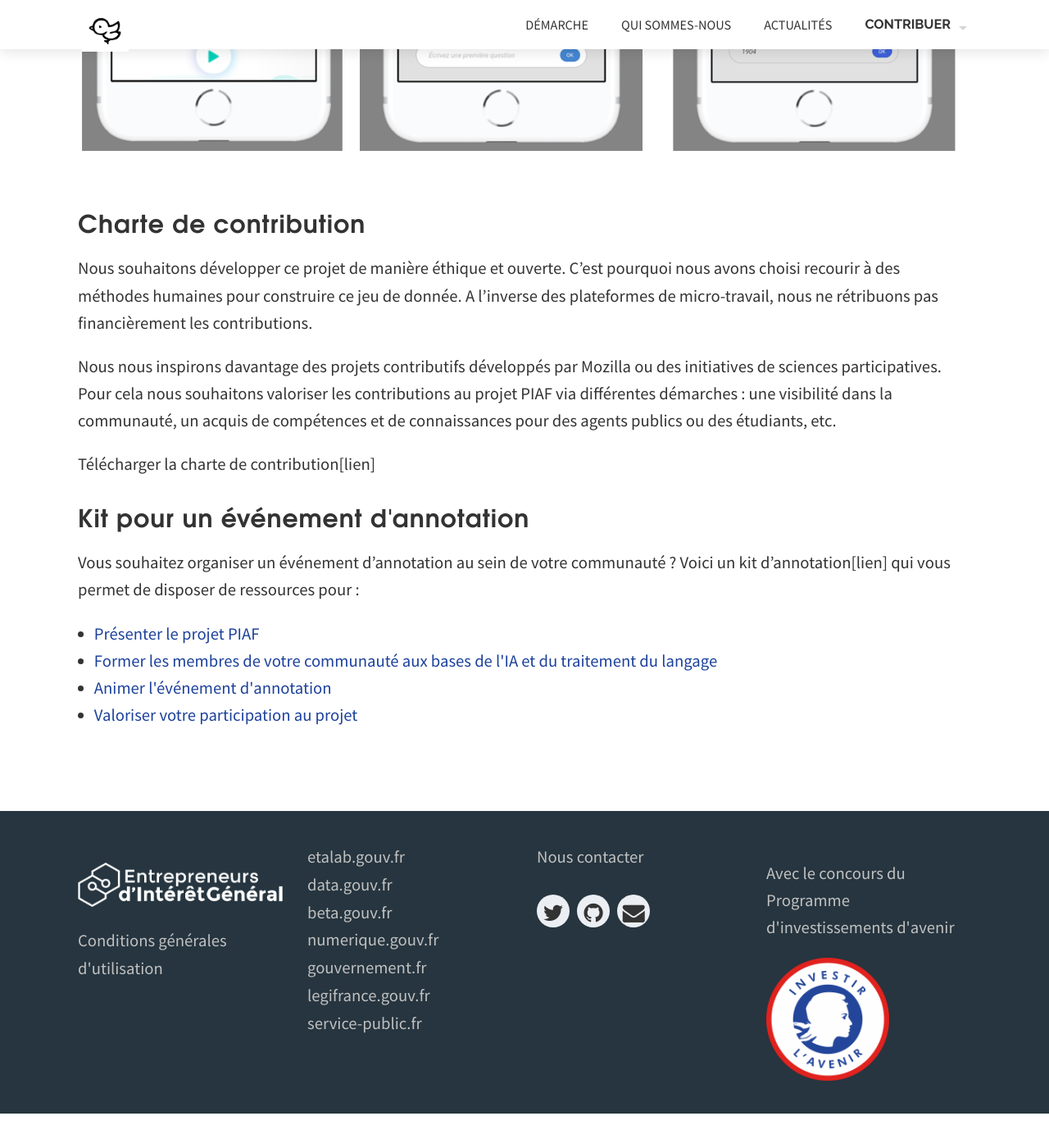
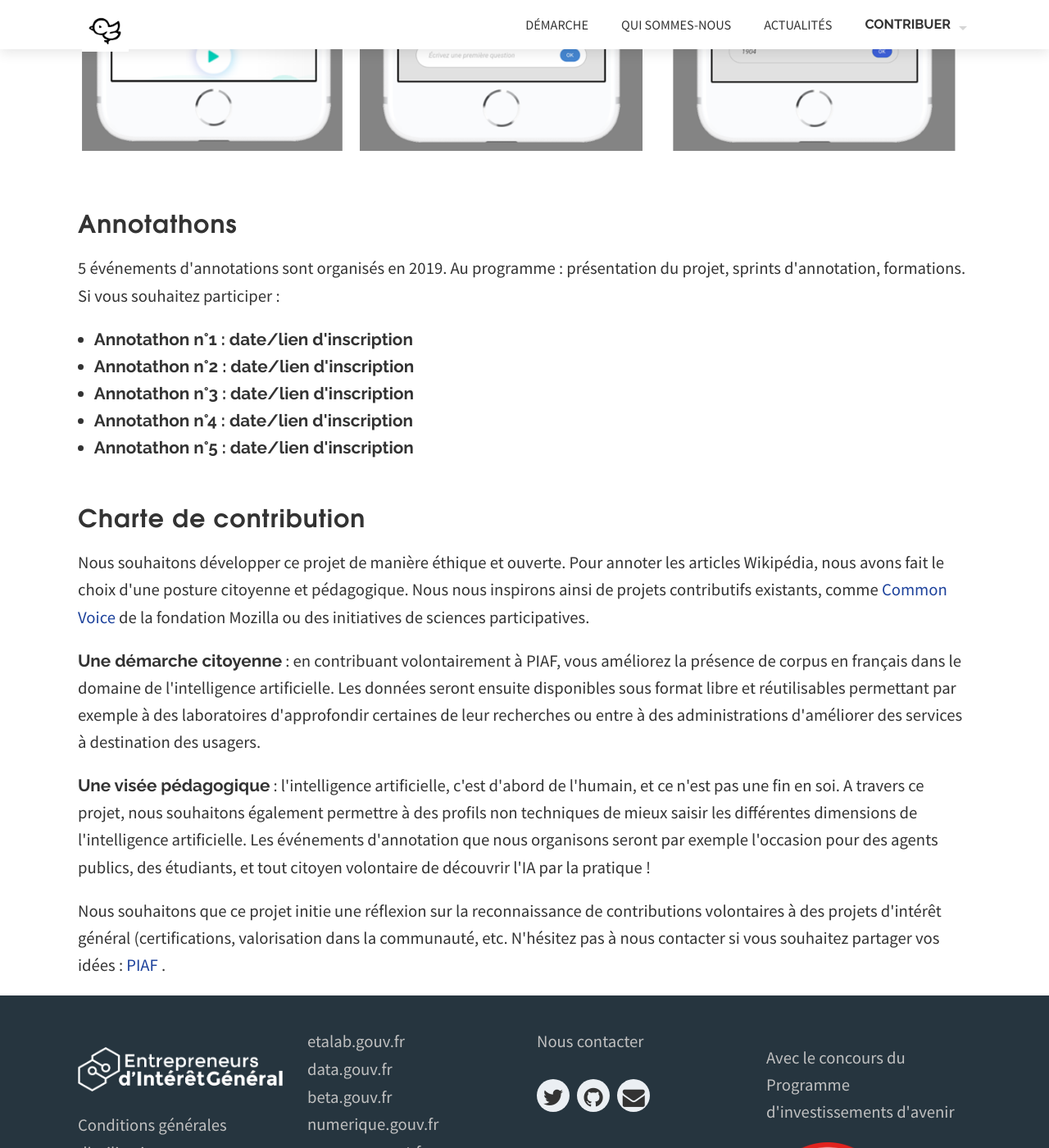
Before and after one commit to etalab/piaf-site, a Jekyll site: the page built from candidature-eig.html, in a window 1280 px wide and 1400 px high, scrolled down 1559 px. Shown: the whole window at 82% size. Built offline with Jekyll 4.4.1, drawn with Linux system fonts in a browser that asks for light colours; nearby versions of some CDN libraries; some web fonts are replaced; library files that are not in the unit come from our copies; before the commit the page ends 2917 px from its top, so only the background shows below that.

Commit message:
Update candidature-eig.html
Ajoute paragraphe annotathons.
Modifie paragraphe charte de contribution.
Supprime kit d'annothaton.

```diff
--- a/candidature-eig.html
+++ b/candidature-eig.html
@@ -32,26 +32,33 @@ section_id: candidature-eig
 
     <div class='row'>
 	<div class='large-12 columns'>
+	   <h2>Annotathons</h2>
+	   <p>5 événements d'annotations sont organisés en 2019. Au programme : présentation du projet, sprints d'annotation, formations. Si vous souhaitez participer : </p>
+
+	<ul>
+	<li><strong>Annotathon n°1 : date/lien d'inscription</strong></li>
+	<li><strong>Annotathon n°2 : date/lien d'inscription</strong></li>
+	<li><strong>Annotathon n°3 : date/lien d'inscription</strong></li>
+	<li><strong>Annotathon n°4 : date/lien d'inscription</strong></li>
+	<li><strong>Annotathon n°5 : date/lien d'inscription</strong></li>
+	</ul>
+
+	</div>
+    </div>
+
+     <div class='row'>
+	<div class='large-12 columns'>
 	   <h2>Charte de contribution</h2>
 
-	    <p>Nous souhaitons développer ce projet de manière éthique et ouverte. C’est pourquoi nous avons choisi recourir à des méthodes humaines pour construire ce jeu de donnée. A l’inverse des plateformes de micro-travail, nous ne rétribuons pas financièrement les contributions.</p>
 
-	    <p> Nous nous inspirons davantage des projets contributifs développés par Mozilla ou des initiatives de sciences participatives. Pour cela nous souhaitons valoriser les contributions au projet PIAF via différentes démarches : une visibilité dans la communauté, un acquis de compétences et de connaissances pour des agents publics ou des étudiants, etc.</p>
+	    <p>Nous souhaitons développer ce projet de manière éthique et ouverte. Pour annoter les articles Wikipédia, nous avons fait le choix d'une posture citoyenne et pédagogique. Nous nous inspirons ainsi de projets contributifs existants, comme <a href="https://voice.mozilla.org"> Common Voice</a> de la fondation Mozilla ou des initiatives de sciences participatives. </p>
 
-		<p>Télécharger la charte de contribution[lien]</p>
+		<p><strong>Une démarche citoyenne</strong> : en contribuant volontairement à PIAF, vous améliorez la présence de corpus en français dans le domaine de l'intelligence artificielle. Les données seront ensuite disponibles sous format libre et réutilisables permettant par exemple à des laboratoires d'approfondir certaines de leur recherches ou entre à des administrations d'améliorer des services à destination des usagers.</p>
 
-	<h2>Kit pour un événement d'annotation</h2>
+		<p><strong>Une visée pédagogique</strong> : l'intelligence artificielle, c'est d'abord de l'humain, et ce n'est pas une fin en soi. A travers ce projet, nous souhaitons également permettre à des profils non techniques de mieux saisir les différentes dimensions de l'intelligence artificielle. Les événements d'annotation que nous organisons seront par exemple l'occasion pour des agents publics, des étudiants, et tout citoyen volontaire de découvrir l'IA par la pratique !</p>
 
-	    <p>Vous souhaitez organiser un événement d’annotation au sein de votre communauté ? Voici un kit d’annotation[lien] qui vous permet de disposer de ressources pour :</p>
+		<p>Nous souhaitons que ce projet initie une réflexion sur la reconnaissance de contributions volontaires à des projets d'intérêt général (certifications, valorisation dans la communauté, etc. N'hésitez pas à nous contacter si vous souhaitez partager vos idées : <a href="mailto:piaf@data.gouv.fr"> PIAF </a>.</p>
 
-		<ul>
-	        <li><a href="/docs/20180504-AAP-EIG3.pdf">Présenter le projet PIAF</a></li>
-		<li><a href="/docs/20180504-AAP-EIG3.pdf">Former les membres de votre communauté aux bases de l'IA et du traitement du langage</a></li>
-		<li><a href="/defis.html">Animer l'événement d'annotation</a></li>
-		<li><a href="/docs/AAPEIG3_Fichedetaillee.pdf">Valoriser votre participation au projet</a></li>
-	    </ul>
-
-	    <div class='four spacing'></div>
-	</div>
+    	</div>
     </div>
 </div>
```
